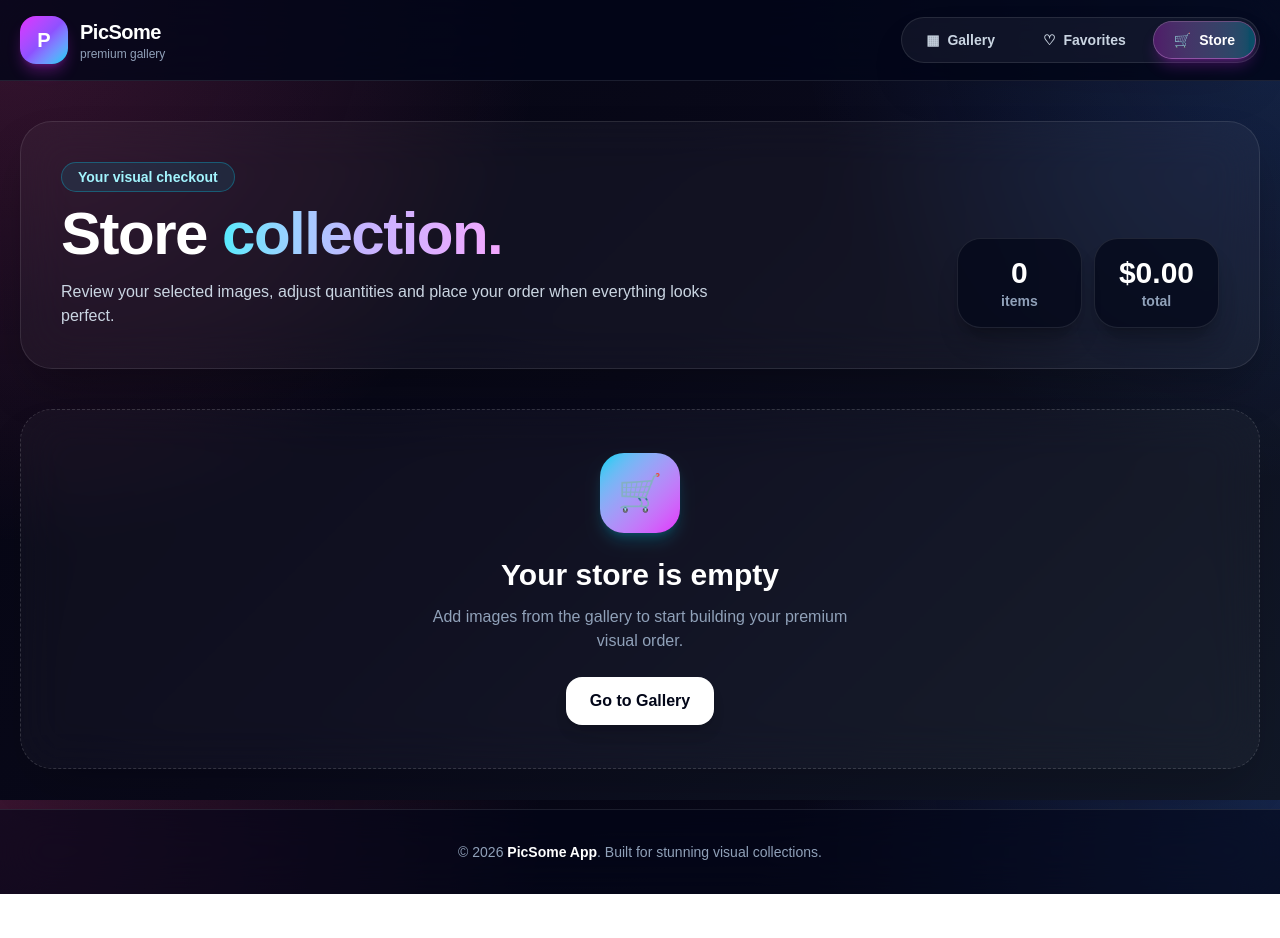
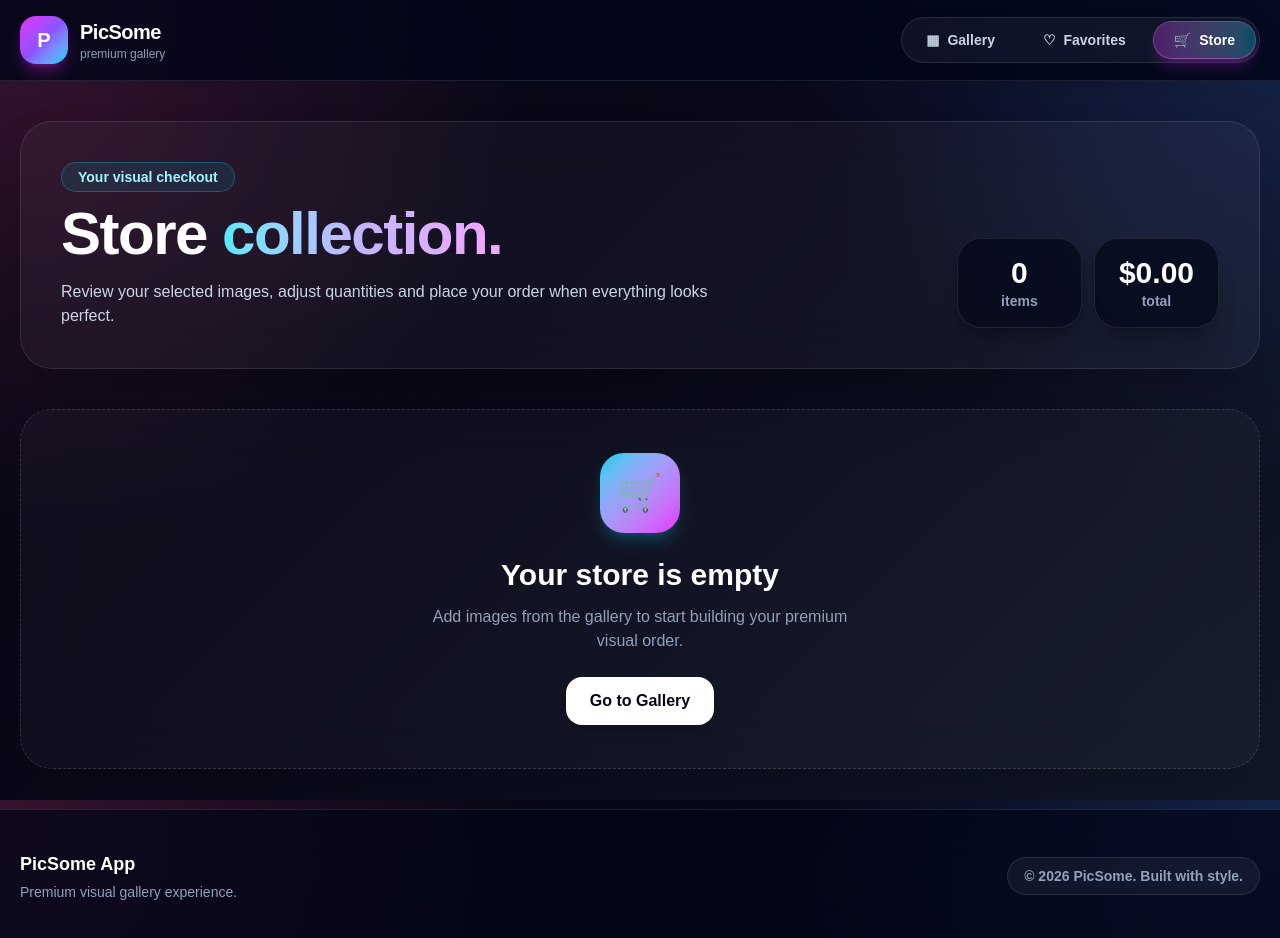
Before and after one commit to cirdei-alin/picsome-app, a Next.js app: page /store in a window 1280 px wide. Shown: the top 938 px of the page. Before the commit the page ends 894 px from the top, so only its background shows below. Built offline with nearby package versions, Linux system fonts and the light colour scheme.

Commit message:
Add premium UI polish

```diff
--- a/src/app/globals.css
+++ b/src/app/globals.css
@@ -45,3 +45,21 @@ a {
 ::selection {
   background: rgba(236, 72, 153, 0.35);
 }
+
+::-webkit-scrollbar {
+  width: 12px;
+}
+
+::-webkit-scrollbar-track {
+  background: #050511;
+}
+
+::-webkit-scrollbar-thumb {
+  background: linear-gradient(180deg, #d946ef, #22d3ee);
+  border: 3px solid #050511;
+  border-radius: 999px;
+}
+
+::-webkit-scrollbar-thumb:hover {
+  background: linear-gradient(180deg, #f0abfc, #67e8f9);
+}
--- a/src/components/Footer.tsx
+++ b/src/components/Footer.tsx
@@ -1,11 +1,18 @@
 export default function Footer() {
   return (
-    <footer className="mt-auto border-t border-white/10 bg-slate-950/60 px-5 py-8 text-center backdrop-blur-xl">
-      <p className="text-sm text-slate-400">
-        © 2026{" "}
-        <span className="font-bold text-white">PicSome App</span>. Built for
-        stunning visual collections.
-      </p>
+    <footer className="mt-auto border-t border-white/10 bg-slate-950/70 px-5 py-10 backdrop-blur-xl">
+      <div className="mx-auto flex max-w-7xl flex-col items-center justify-between gap-4 text-center sm:flex-row sm:text-left">
+        <div>
+          <p className="text-lg font-black text-white">PicSome App</p>
+          <p className="mt-1 text-sm text-slate-400">
+            Premium visual gallery experience.
+          </p>
+        </div>
+
+        <p className="rounded-full border border-white/10 bg-white/5 px-4 py-2 text-sm font-semibold text-slate-400">
+          © 2026 PicSome. Built with style.
+        </p>
+      </div>
     </footer>
   );
 }
--- a/src/features/products/components/ImageGrid.tsx
+++ b/src/features/products/components/ImageGrid.tsx
@@ -59,7 +59,9 @@ export default function ImageGrid({ searchTerm }: ImageGridProps) {
           </p>
           <h2 className="mt-2 text-3xl font-black tracking-tight text-white md:text-4xl">
             Fresh picks for{" "}
-            <span className="text-cyan-300">{searchTerm}</span>
+            <span className="rounded-2xl bg-cyan-300/10 px-3 py-1 text-cyan-300 ring-1 ring-cyan-300/20">
+              {searchTerm}
+            </span>
           </h2>
         </div>
 
```
